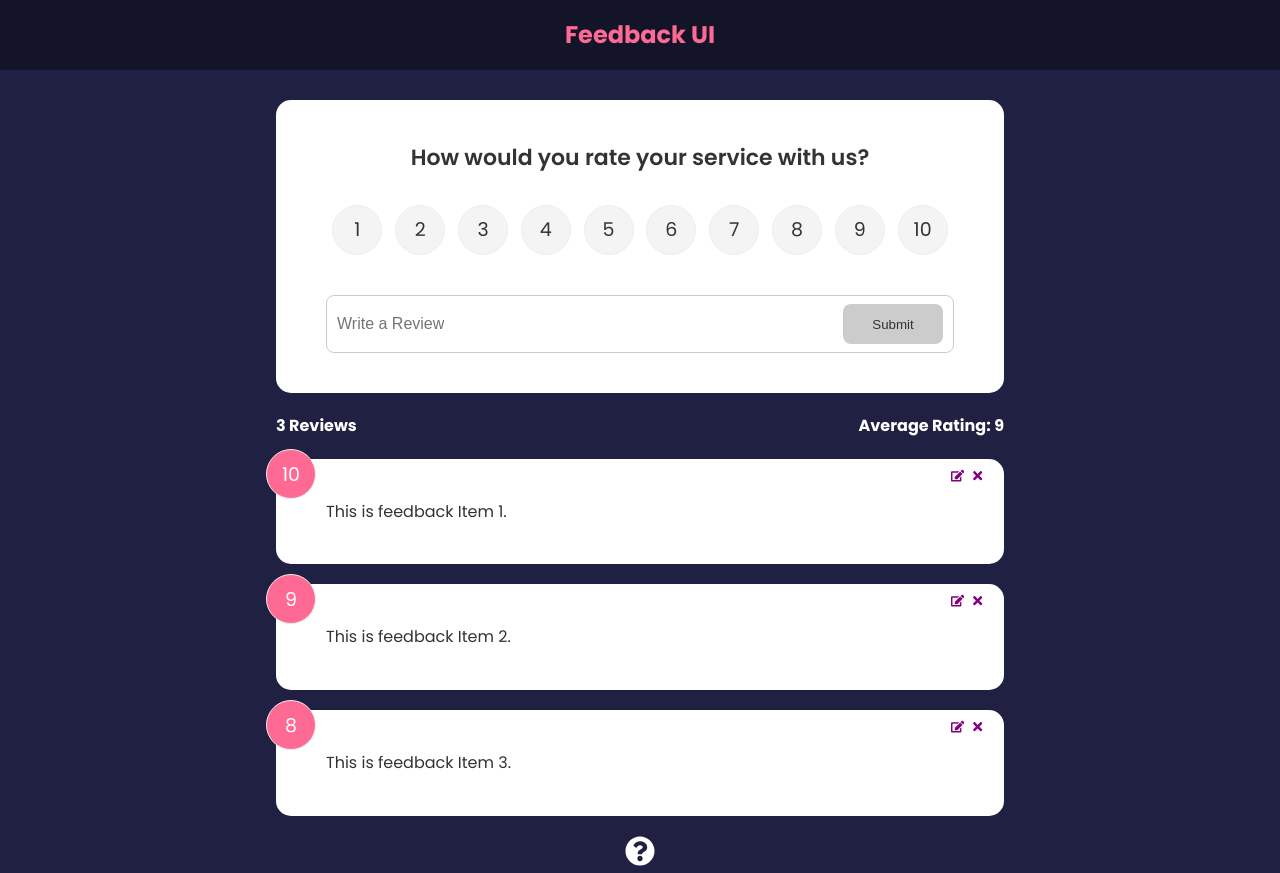
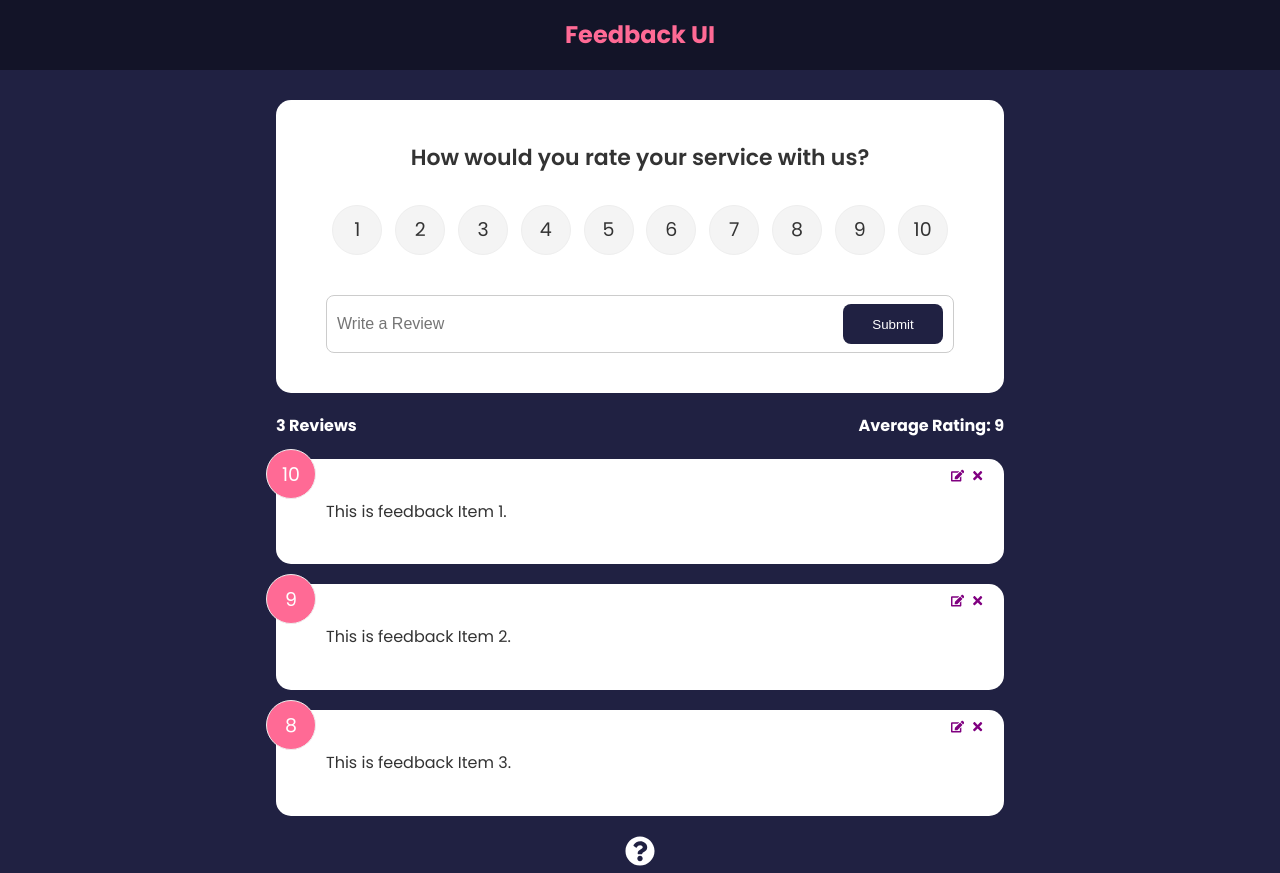
Before and after one commit to mocha-maker/feedback-ui, a React (Create React App) app: page / in a window 1280 px wide. Built offline with nearby package versions, Linux system fonts and the light colour scheme.

Commit message:
Add useEffect to populate feedback form for editing reviews.

```diff
--- a/src/components/FeedbackForm.jsx
+++ b/src/components/FeedbackForm.jsx
@@ -1,4 +1,4 @@
-import {useState, useContext} from 'react'
+import {useState, useContext, useEffect } from 'react'
 import Card from './shared/Card'
 import Button from './shared/Button'
 import RatingSelector from './RatingSelector'
@@ -12,7 +12,16 @@
     const [btnDisabled, setBtnDisabled] = useState(true)
     const [msg, setMsg] = useState('')
 
-    const { addFeedback } = useContext(FeedbackContext)
+    const { addFeedback, feedbackEdit } = useContext(FeedbackContext)
+
+    // Edit a feedback
+    useEffect(() => {
+        if(feedbackEdit.edit === false) { return }
+        setBtnDisabled(false)
+        // Populate form with selected review
+        setText(feedbackEdit.item.text)
+        setRating(feedbackEdit.item.rating)
+    }, [feedbackEdit])
 
     const handleTextChange = (e) => {
         // Check if text is empty
--- a/src/components/RatingSelector.jsx
+++ b/src/components/RatingSelector.jsx
@@ -1,8 +1,17 @@
-import {useState} from 'react'
+import { useState, useContext, useEffect } from 'react'
+import FeedbackContext from '../context/FeedbackContext'
 
 function RatingSelector({select}) {
 
     const [selected, setSelected] = useState()
+
+    const { feedbackEdit } = useContext(FeedbackContext)
+
+    useEffect(() => {
+      setSelected(feedbackEdit.item.rating)
+
+    }, [feedbackEdit])
+
 
     const handleChange = (e) => {
         setSelected(+e.currentTarget.value)
--- a/src/context/FeedbackContext.js
+++ b/src/context/FeedbackContext.js
@@ -34,6 +34,7 @@
 
     return <FeedbackContext.Provider value={{
         feedback,
+        feedbackEdit,
         addFeedback,
         deleteFeedback,
         editFeedback,
```
